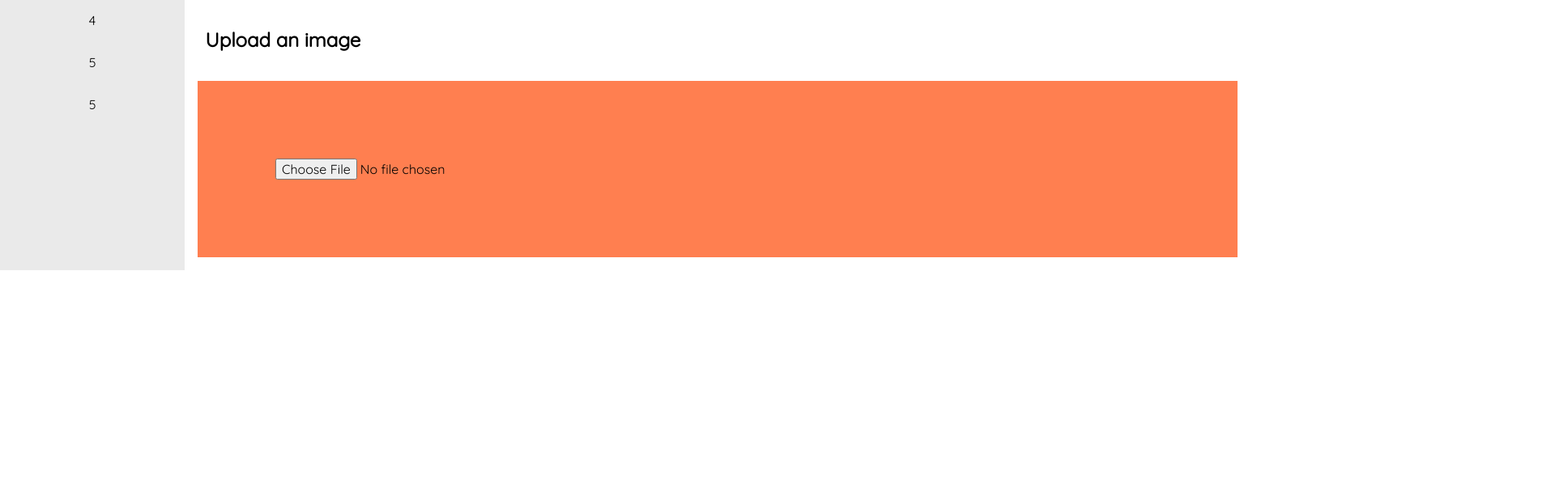
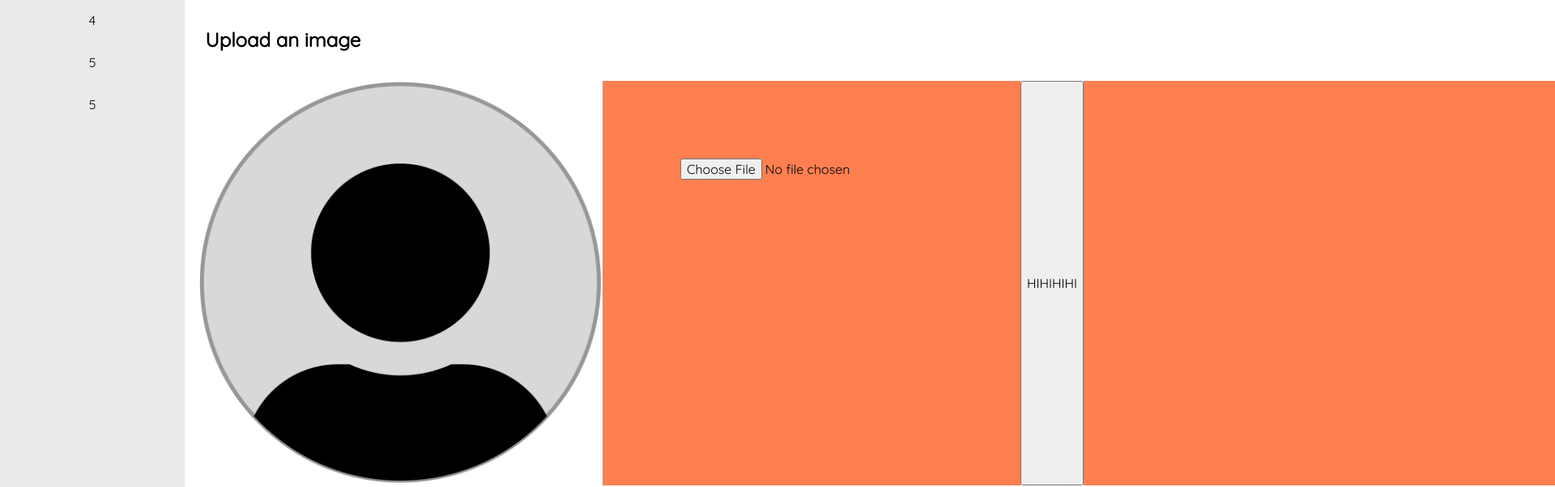
Before and after one commit to keeganl/Interior-Design-public, a React app: page / in a window 1280 px wide. Shown: the part 389-991 px from the top of the page at 81% size, 1920 px wide, since content can reach past the window. Before the commit the page ends 800 px from the top, so only its background shows below. Built offline with nearby package versions, Linux system fonts and the light colour scheme.

Commit message:
image uploading

```diff
--- a/src/App.js
+++ b/src/App.js
@@ -9,9 +9,9 @@ import UploadImg from './components/UploadImg'
 let username = ['username', 'Keegan', 'Braeden', 'Zach', 'Vinny']
 
 class App extends Component {
-  constructor(props) {
-    super(props)
-  }
+  //constructor(props) {
+  //  super(props)
+  //}
 
   render() {
     return (
--- a/src/components/NavBar.js
+++ b/src/components/NavBar.js
@@ -5,12 +5,12 @@ import user from '../assets/ProfilePic.png'
 
 
 class NavBar extends Component {
-  constructor(props) {
-    super(props)
+  //constructor(props) {
+  //  super(props)
     // this.state = {
     //   name: username[0]
     // }
-  }
+  //}
 
   // componentDidMount() {
   //   this.setState({ name: username[1] })
--- a/src/components/UploadImg.js
+++ b/src/components/UploadImg.js
@@ -1,18 +1,42 @@
 import React, { Component } from 'react'
+import user from '../assets/ProfilePic.png'
 
 class UploadImg extends Component {
   constructor(props) {
     super(props)
+    this.state ={
 
+    }
+    this.filereader = {};
+    this.printPicture = this.printPicture.bind(this)
+    this.handleFileRead = this.handleFileRead.bind(this)
   }
+
+  handleFileRead(event){
+    const content = this.filereader.result;
+    document.getElementById('test').src = content;
+    console.log(content);
+  }
+
+  printPicture(something){
+    this.filereader = new FileReader();
+    this.filereader.onloadend = this.handleFileRead;
+    this.filereader.readAsDataURL(something);
+    console.log(this.filereader);
+  }
+
   render() {
     return (
+
       <div className='colorContainer'>
+        <img src={user} id="test" alt="test" height="500px"></img>
         <div className='color'>
           <input type="file"
             id="avatar" name="avatar"
-            accept="image/png, image/jpeg" />
+            accept="image/png, image/jpeg"
+            onChange={e => this.printPicture(e.target.files[0])}/>
         </div>
+        <button onClick={this.printPicture}>HIHIHIHI</button>
         <div className='color'></div>
         <div className='color'></div>
         <div className='color'></div>
```
